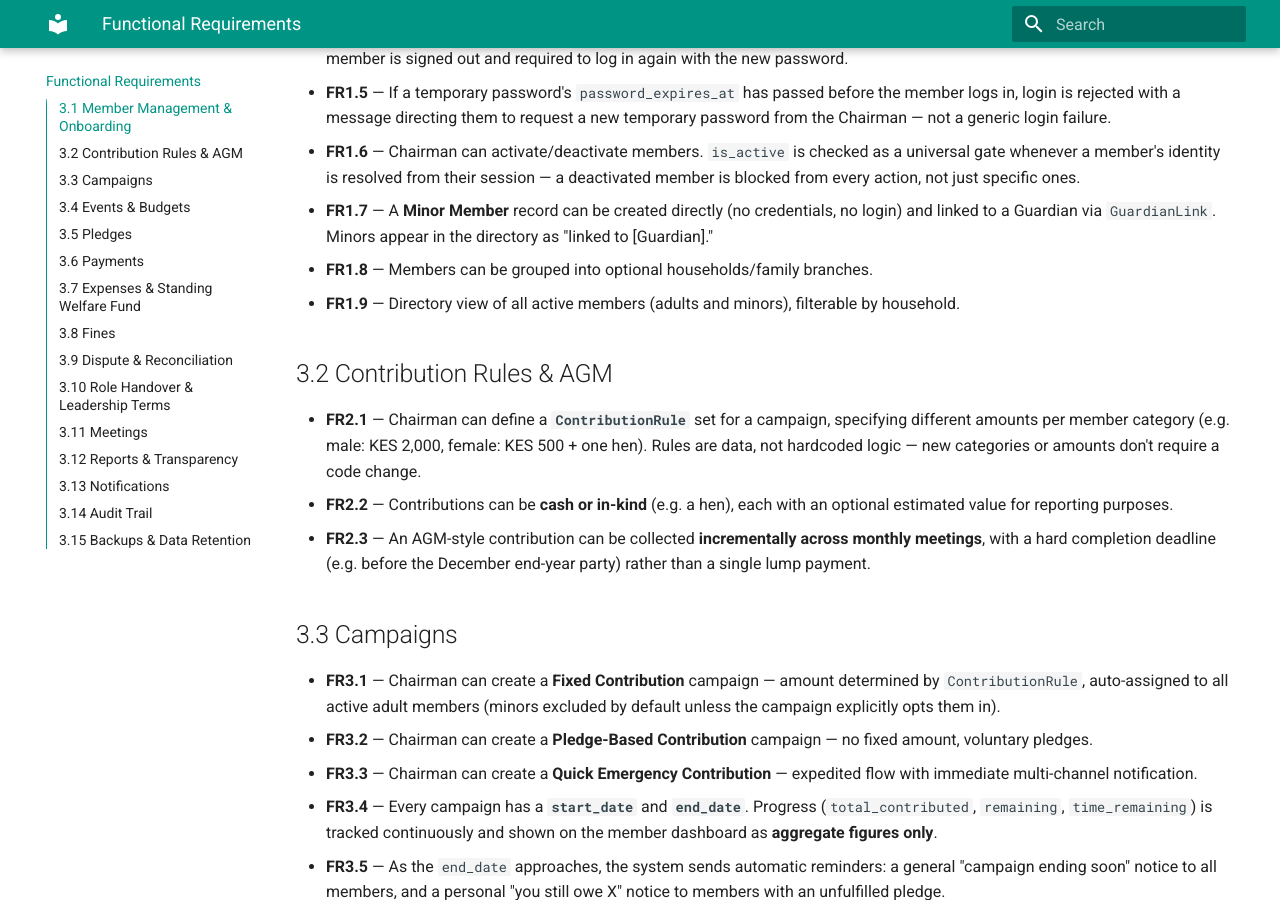
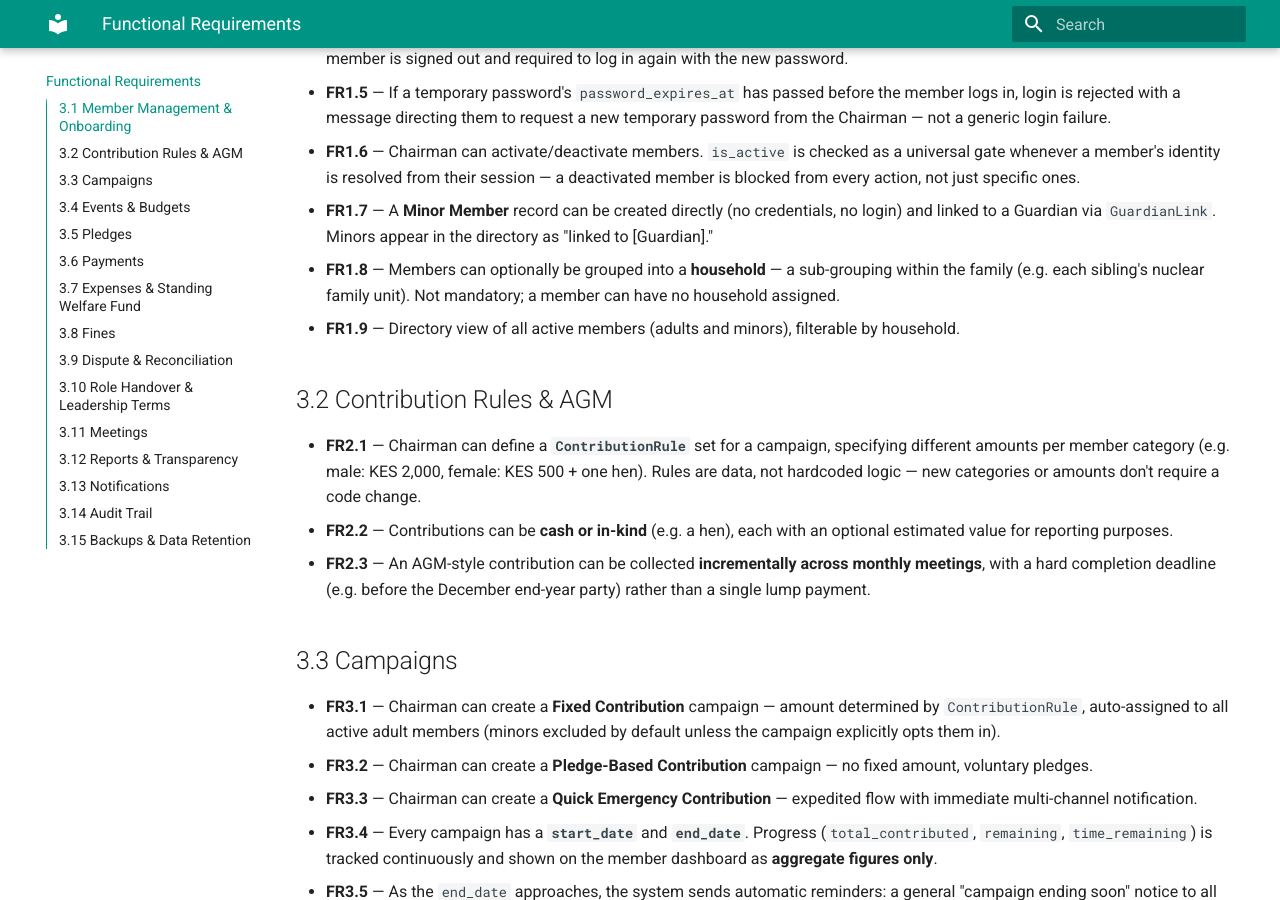
Before and after one commit to Vinnie-8/family-contribution-system, an MkDocs documentation site: the page built from docs/functional-requirements.md, in a window 1280 px wide and 900 px high, scrolled down 538 px. Built offline with MkDocs 1.6.1 and Material for MkDocs 9.7.7, drawn with Linux system fonts in a browser that asks for light colours.

Commit message:
Clarify household terminology, remove duplicate 'family branch' wording

```diff
--- a/docs/functional-requirements.md
+++ b/docs/functional-requirements.md
@@ -8,7 +8,7 @@
 - **FR1.5** — If a temporary password's `password_expires_at` has passed before the member logs in, login is rejected with a message directing them to request a new temporary password from the Chairman — not a generic login failure.
 - **FR1.6** — Chairman can activate/deactivate members. `is_active` is checked as a universal gate whenever a member's identity is resolved from their session — a deactivated member is blocked from every action, not just specific ones.
 - **FR1.7** — A **Minor Member** record can be created directly (no credentials, no login) and linked to a Guardian via `GuardianLink`. Minors appear in the directory as "linked to [Guardian]."
-- **FR1.8** — Members can be grouped into optional households/family branches.
+- **FR1.8** — Members can optionally be grouped into a **household** — a sub-grouping within the family (e.g. each sibling's nuclear family unit). Not mandatory; a member can have no household assigned.
 - **FR1.9** — Directory view of all active members (adults and minors), filterable by household.
 ## 3.2 Contribution Rules & AGM
 - **FR2.1** — Chairman can define a **`ContributionRule`** set for a campaign, specifying different amounts per member category (e.g. male: KES 2,000, female: KES 500 + one hen). Rules are data, not hardcoded logic — new categories or amounts don't require a code change.
```
